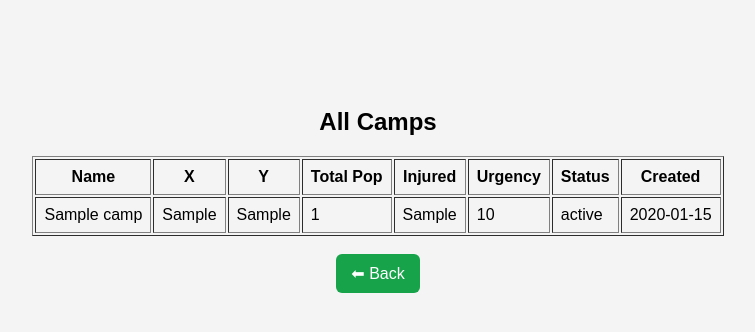
After one commit to Vrutik-0/Fair-Share-Disaster_Relief_System, a Flask app: page /camps in a window 1280 px wide. The commit adds this page. Shown: the top 332 px of the page, without its empty margins (262-1017 px from the left). Run offline with Flask 3, Linux system fonts and the light colour scheme; the visitor is signed in with stand-in values (Sample User, id 1); a database or web service that is not in the repository returns one stand-in record (values such as "Sample title"); some libraries are stand-ins or nearby versions.

Commit message:
Add and View Camp

```diff
--- a/app.py
+++ b/app.py
@@ -91,6 +91,87 @@ def driverBoard():
         return redirect(url_for("login"))
     return render_template("dashboard/driver.html")
 
+@app.route("/camps")
+def view_camps():
+    if "role" not in session:
+        return redirect(url_for("login"))
+
+    conn = get_db_connection()
+    cur = conn.cursor()
+
+    cur.execute("""
+        SELECT camp_id, name, cord_x, cord_y,
+               total_population, injured_population,
+               urgency_score, status, created_at
+        FROM camps
+        ORDER BY urgency_score DESC
+    """)
+
+    camps = cur.fetchall()
+    cur.close()
+    conn.close()
+
+    return render_template("Camp/view_camps.html", camps=camps)
+
+@app.route("/camp/add", methods=["GET", "POST"])
+def add_camp():
+    if session.get("role") != "camp_manager":
+        return redirect(url_for("login"))
+
+    if request.method == "POST":
+        name = request.form["name"]
+        x = int(request.form["x"])
+        y = int(request.form["y"])
+        total_pop = int(request.form["total_population"])
+        injured_pop = int(request.form["injured_population"])
+
+        urgency = calculate_urgency(total_pop, injured_pop)
+
+        conn = get_db_connection()
+        cur = conn.cursor()
+
+        try:
+            cur.execute(
+                """
+                INSERT INTO camps
+                (name, cord_x, cord_y,
+                 total_population, injured_population,
+                 urgency_score, manager_id)
+                VALUES (%s,%s,%s,%s,%s,%s,%s)
+                """,
+                (
+                    name, x, y,
+                    total_pop, injured_pop,
+                    urgency, session["user_id"]
+                )
+            )
+            conn.commit()
+
+        except Exception as e:
+            conn.rollback()
+            return "Camp name or coordinates already exist"
+
+        finally:
+            cur.close()
+            conn.close()
+
+        return redirect(url_for("campBoard"))
+
+    return render_template("Camp/add_camp.html")
+
+
+def calculate_urgency(total_population, injured_population):
+    if total_population == 0:
+        return 0.0
+
+    score = (
+        (injured_population / total_population) * 0.7
+        + (total_population / 1000) * 0.3
+    )
+
+    return round(min(score, 1.0), 2)
+
+
 @app.route("/logout")
 def logout():
     session.clear()
--- a/static/style.css
+++ b/static/style.css
@@ -30,3 +30,17 @@ button {
 button:hover {
     background: #1e40af;
 }
+
+.btn {
+    display: inline-block;
+    padding: 10px 15px;
+    background: #16a34a;
+    color: white;
+    text-decoration: none;
+    border-radius: 6px;
+    margin-bottom: 15px;
+}
+
+.btn:hover {
+    background: #15803d;
+}
--- /dev/null
+++ b/templates/Camp/view_camps.html
@@ -0,0 +1,41 @@
+<!DOCTYPE html>
+<html>
+<head>
+    <title>All Camps</title>
+    <link rel="stylesheet" href="/static/style.css">
+</head>
+<body>
+
+<h2>All Camps</h2>
+
+<table border="1" cellpadding="8">
+    <tr>
+        <th>Name</th>
+        <th>X</th>
+        <th>Y</th>
+        <th>Total Pop</th>
+        <th>Injured</th>
+        <th>Urgency</th>
+        <th>Status</th>
+        <th>Created</th>
+    </tr>
+
+    {% for c in camps %}
+    <tr>
+        <td>{{ c[1] }}</td>
+        <td>{{ c[2] }}</td>
+        <td>{{ c[3] }}</td>
+        <td>{{ c[4] }}</td>
+        <td>{{ c[5] }}</td>
+        <td>{{ c[6] }}</td>
+        <td>{{ c[7] }}</td>
+        <td>{{ c[8].strftime('%Y-%m-%d') }}</td>
+    </tr>
+    {% endfor %}
+</table>
+
+<br>
+<a href="javascript:history.back()" class="btn">⬅ Back</a>
+
+</body>
+</html>
--- a/templates/dashboard/admin.html
+++ b/templates/dashboard/admin.html
@@ -1,3 +1,4 @@
 <h2>Admin Dashboard</h2>
 <p>Welcome, {{ session.name }}</p>
+<a href="/camps" class="btn">📋 View All Camps</a>
 <a href="/logout">Logout</a>
--- a/templates/dashboard/camp_manager.html
+++ b/templates/dashboard/camp_manager.html
@@ -1,3 +1,5 @@
 <h2>Camp Manager Dashboard</h2>
 <p>Welcome, {{ session.name }}</p>
+<a href="/camp/add" class="btn"> Add Camp</a><br>
+<a href="/camps" class="btn"> View All Camps</a><br>
 <a href="/logout">Logout</a>
--- a/templates/dashboard/driver.html
+++ b/templates/dashboard/driver.html
@@ -1,3 +1,4 @@
 <h2>Driver Dashboard</h2>
 <p>Welcome, {{ session.name }}</p>
+<a href="/camps" class="btn">📋 View All Camps</a>
 <a href="/logout">Logout</a>
```
Also changed, not shown: static/script.js (added, +23 -0 lines), templates/Camp/add_camp.html (added, +38 -0 lines).
